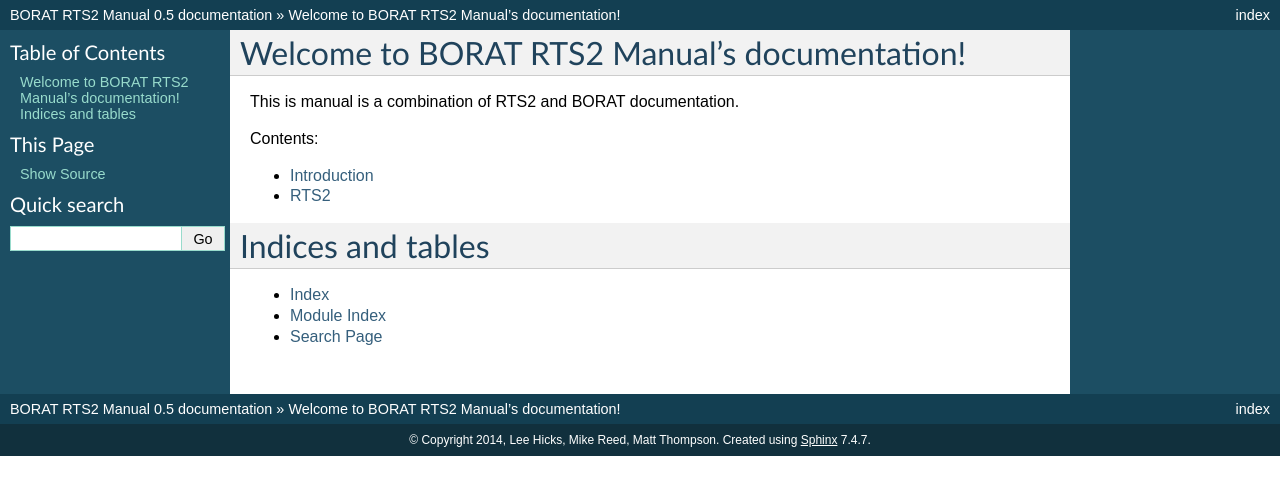
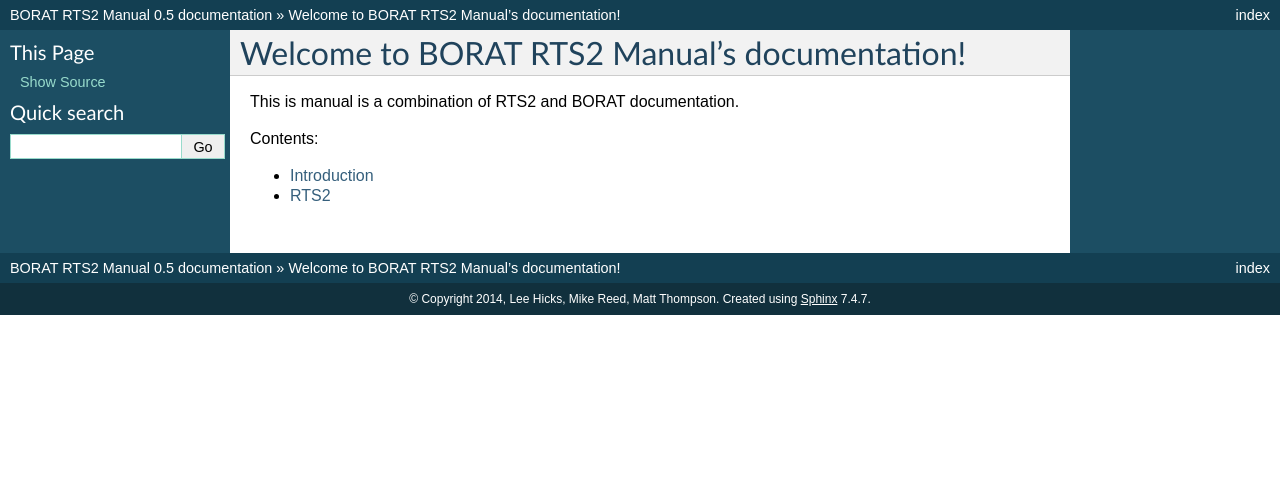
Before and after one commit to mr337/borat_manual, a Sphinx documentation site: the page built from docs/index.rst, in a window 1280 px wide. Shown: the top 495 px of the page. Built offline with Sphinx 7.4.7, drawn with Linux system fonts in a browser that asks for light colours; formulas are drawn with MathJax 3.

Commit message:
Fix some images, and index hopefully

```diff
--- a/docs/index.rst
+++ b/docs/index.rst
@@ -13,11 +13,5 @@
 * :doc:`Introduction <intro>`
 * :doc:`RTS2 <rts2>`
 
-
-
-Indices and tables
-==================
-
-* :ref:`genindex`
-* :ref:`modindex`
-* :ref:`search`
+.. toctree::
+    :titlesonly:
```
Also changed, not shown: docs/rts2.rst (+3 -4 lines).
